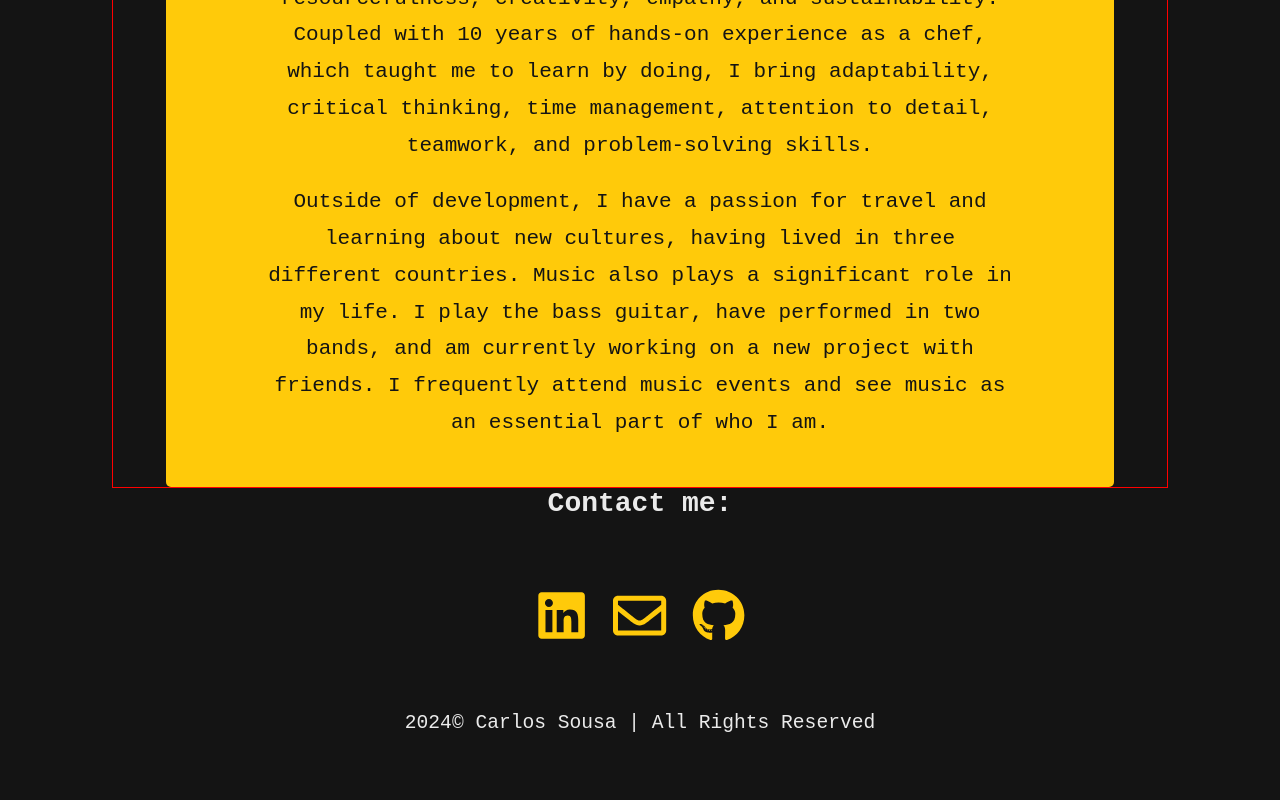
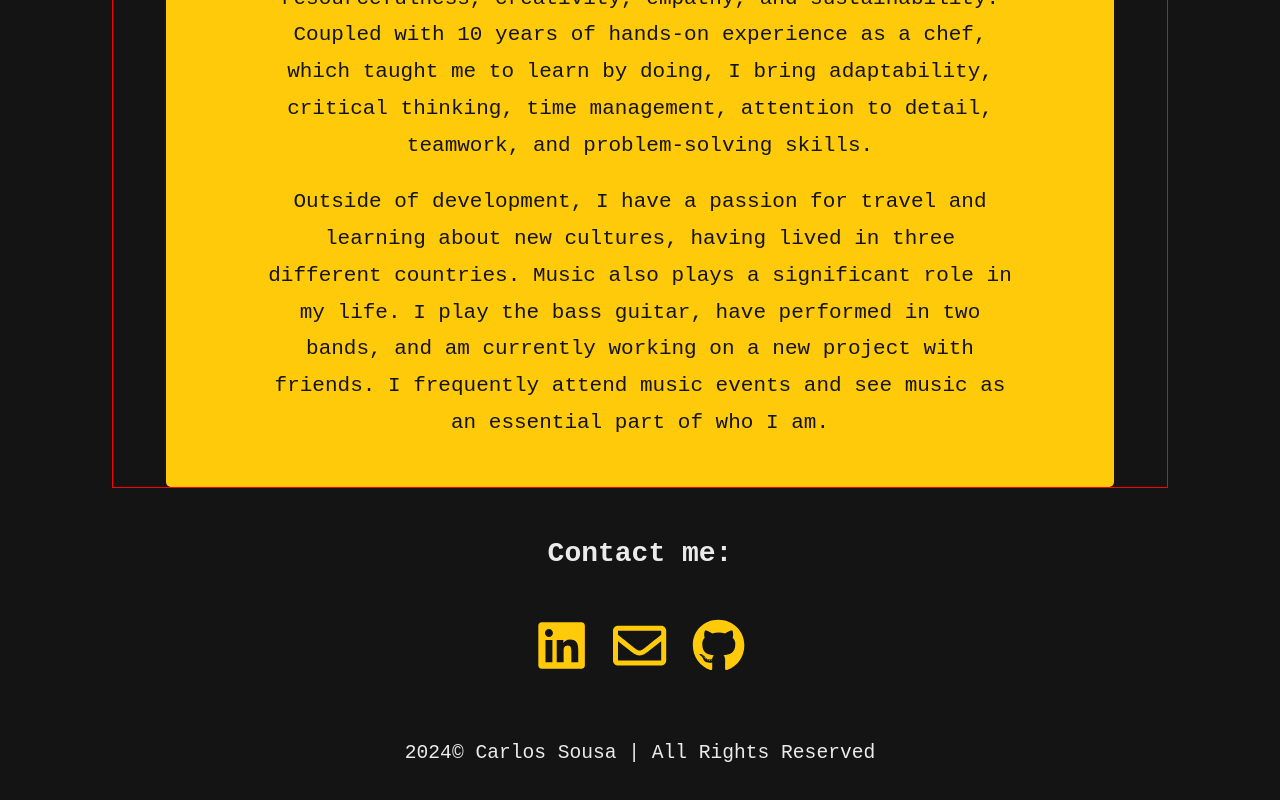
Before and after one commit to Cmbs86/cmbs86-portfolio, a React (Vite) app: page / in a window 1280 px wide. Shown: the part 3870-4670 px from the top of the page. Built offline with nearby package versions, Linux system fonts and the light colour scheme; a web font is replaced by a local one.

Commit message:
add margin top contact me

```diff
--- a/src/App.css
+++ b/src/App.css
@@ -204,11 +204,9 @@ a {
   flex-wrap: wrap;
   gap: 30px;
   margin: auto;
-
-
-
   background-color: var(--main-bg-color);
   border-radius: 5px;
+  /* margin-bottom: 50px; */
 
 
 
@@ -304,6 +302,11 @@ span {
 /* MOBILE CONTACT ME */
 
 /* h3 CONTACT ME */
+
+.contact_me{
+  margin-top: 50px;
+}
+
 h3 {
   text-align: center;
   font-size: 2rem;
@@ -337,7 +340,7 @@ footer {
   font-size: 2.5rem;
   color: #ffca0a;
   flex-direction: row;
-  margin-top: 50px;
+  margin-top: 30px;
   margin-bottom: 50px;
   line-height: 1.75;
 }
--- a/src/components/Main.jsx
+++ b/src/components/Main.jsx
@@ -202,7 +202,7 @@ function Main() {
           </div>
         </section>
 
-        <h3>Contact me:</h3>
+        <h3 className="contact_me">Contact me:</h3>
       </main>
     </>
   );
```
